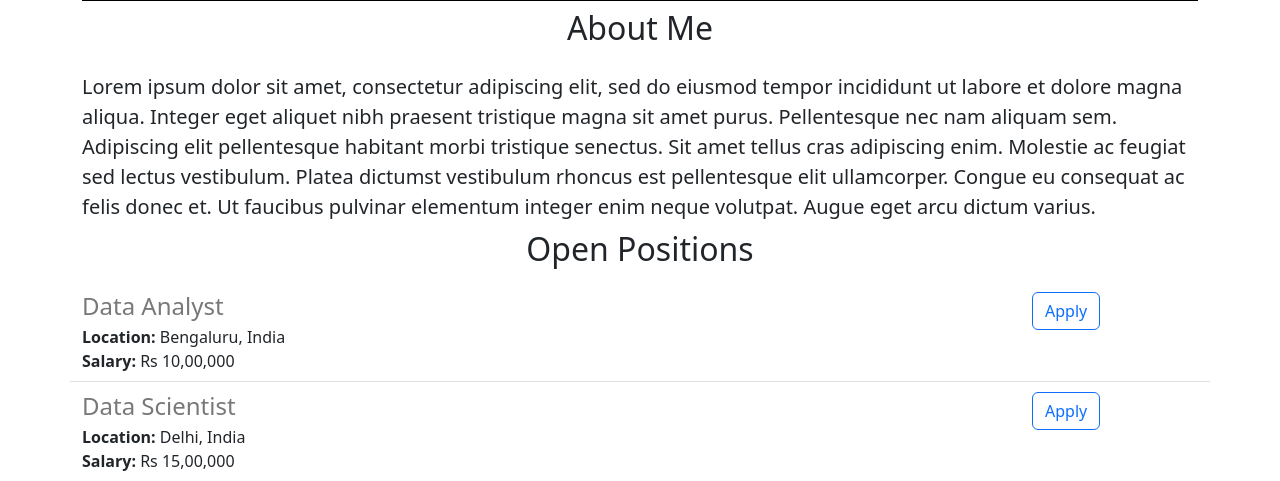
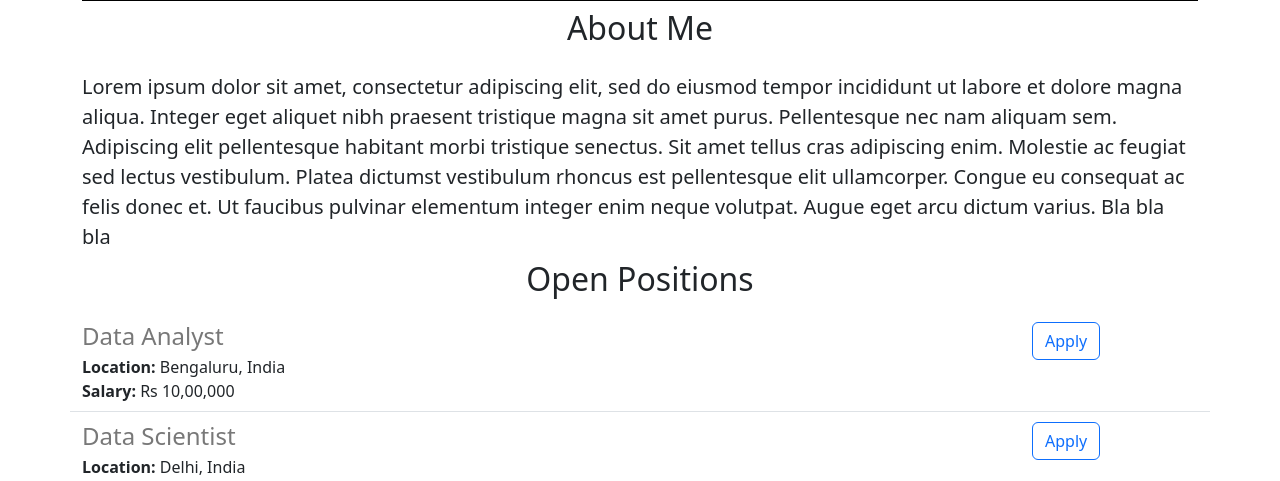
Before and after one commit to AnujKumar1801/anuj-portfolio-website-2, a Flask app: page / in a window 1280 px wide. Shown: the part 799-1280 px from the top of the page. Run offline with Flask 3, Linux system fonts and the light colour scheme.

Commit message:
changes made

```diff
--- a/templates/home.html
+++ b/templates/home.html
@@ -53,6 +53,7 @@
 
     <p1 class='lead'>
       Lorem ipsum dolor sit amet, consectetur adipiscing elit, sed do eiusmod tempor incididunt ut labore et dolore magna aliqua. Integer eget aliquet nibh praesent tristique magna sit amet purus. Pellentesque nec nam aliquam sem. Adipiscing elit pellentesque habitant morbi tristique senectus. Sit amet tellus cras adipiscing enim. Molestie ac feugiat sed lectus vestibulum. Platea dictumst vestibulum rhoncus est pellentesque elit ullamcorper. Congue eu consequat ac felis donec et. Ut faucibus pulvinar elementum integer enim neque volutpat. Augue eget arcu dictum varius.
+      Bla bla bla
     </p1>
       <h2 class='text-center mt-2 mb-4'>Open Positions</h2>
 
```
